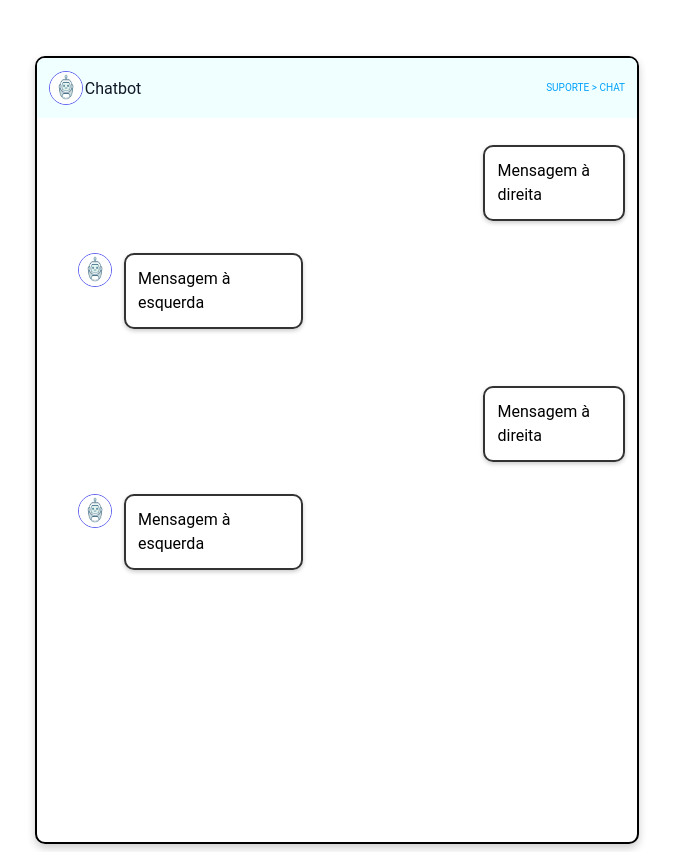
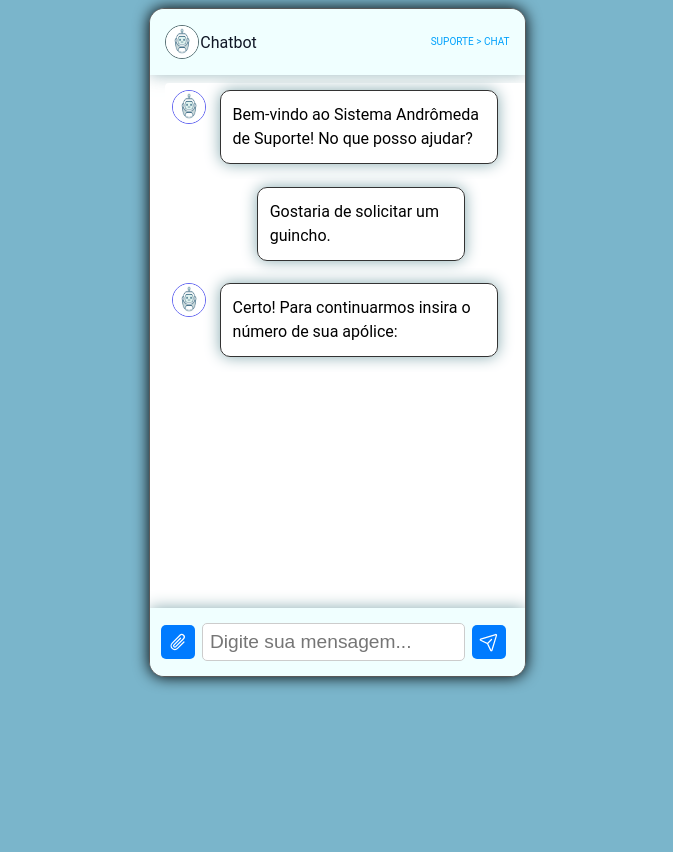
Before and after one commit to caiorr1/ReponsiveWeb-NewProject, a Next.js app: page /prototipo in a window 1280 px wide. Shown: the whole page, without its empty margins (303-976 px from the left). After the commit the page ends 800 px from the top, so only its background shows below. Built offline with nearby package versions, Linux system fonts and the light colour scheme; grey boxes are pictures that could not be loaded.

Commit message:
Ajustes na UX

```diff
--- a/src/app/components/HeaderChat/styled.js
+++ b/src/app/components/HeaderChat/styled.js
@@ -4,15 +4,17 @@ import styled from 'styled-components';
 const HeaderContainer = styled.header`
   background-color: #f0ffff;
   color: #00A1FC;
-  padding: 2%; /* Ajuste para 2% da altura do MobileScreenSimulation */
+  padding: 4%;
   font-family: 'Roboto', sans-serif;
+  box-shadow: 0 0 15px rgba(135, 170, 176, 0.8);
+
 `;
 
 const HeaderContent = styled.div`
   display: flex;
   align-items: center;
   justify-content: space-between;
-  max-width: 588px; /* Ajuste para a largura do MobileScreenSimulation */
+  max-width: 588px;
   margin: 0 auto;
 `;
 
@@ -21,12 +23,12 @@ const HeaderLogo = styled.div`
   align-items: center;
 
   img {
-    width: 32px; /* Tamanho fixo do logotipo */
-    height: 32px; /* Tamanho fixo do logotipo */
+    width: 32px;
+    height: 32px;
     flex-shrink: 0;
-    margin-right: 2%; /* Ajuste para 2% da largura do MobileScreenSimulation */
+    margin-right: 2%;
     border-radius: 64px;
-    border: 1px solid #6366F1;
+    border: 1px solid #576f73;
     background: url(<path-to-image>), lightgray 50% / cover no-repeat;
   }
 `;
--- /dev/null
+++ b/src/app/components/Message/messagereceived.js
@@ -0,0 +1,19 @@
+import { MessageText, MessageBubble, MessageSendContainer, MessageReceiveContainer, ChatContainer, SenderIcon } from './styled'
+
+const MessageReceive = ({ text, senderImageUrl }) => {
+  return (
+  <ChatContainer>
+    <MessageReceiveContainer>
+      <SenderIcon imageUrl={senderImageUrl}>
+        <img src={senderImageUrl} alt="Ícone do Remetente" />
+      </SenderIcon>
+      <MessageBubble>
+        <MessageText>{text}</MessageText>
+      </MessageBubble>
+    </MessageReceiveContainer>
+  </ChatContainer>
+  );
+};
+
+
+  export default MessageReceive;
--- /dev/null
+++ b/src/app/components/Message/messagesend.js
@@ -0,0 +1,14 @@
+import { MessageText, MessageBubble, MessageSendContainer, MessageReceiveContainer, ChatContainer, SenderIcon } from './styled'
+
+const MessageSend = ({ text }) => {
+  return (
+    <MessageSendContainer>
+      <MessageBubble>
+        <MessageText>{text}</MessageText>
+      </MessageBubble>
+    </MessageSendContainer>
+  );
+};
+
+
+  export default MessageSend;
--- /dev/null
+++ b/src/app/components/Message/styled.js
@@ -0,0 +1,107 @@
+import styled from 'styled-components';
+
+const ChatContainer = styled.div`
+  display: flex;
+  flex-direction: column;
+  gap: 2%;
+  align-items: flex-start;
+  width: 100%;
+  max-width: 100%;
+  padding: 2% 4%;
+  overflow-y: auto;
+
+  @media (max-width: 768px) {
+    padding: 2% 2%;
+  }
+`;
+
+const MessageSendContainer = styled.div`
+  display: flex;
+  padding: 2%;
+  align-items: flex-start;
+  gap: 1%;
+  margin-left: auto;
+
+  @media (max-width: 768px) {
+    padding: 2% 2%;
+  }
+`;
+
+const MessageReceiveContainer = styled.div`
+  display: flex;
+  padding: 2%;
+  align-items: flex-start;
+  gap: 1%;
+  border-radius: 4px 8px 8px 8px;
+  background: #FFF;
+
+  @media (max-width: 768px) {
+    padding: 2%;
+  }
+`;
+
+const MessageBubble = styled.div`
+  padding: 12px;
+  border-radius: 10px;
+  border: 1px solid #333333;
+  max-width: 70%;
+  word-wrap: break-word;
+  color: black;
+  font-size: 16px;
+  font-family: 'Roboto', sans-serif;
+  font-weight: 400;
+  line-height: 1.5;
+  box-shadow: 0 0 15px rgba(135, 170, 176, 3);
+
+
+  @media (max-width: 768px) {
+    padding: 8px;
+    font-size: 14px;
+  }
+`;
+
+const MessageText = styled.div`
+  flex: 1 1 0;
+  color: black;
+  font-size: 16px;
+  font-family: 'Roboto', sans-serif;
+  font-weight: 400;
+  line-height: 1.5;
+  word-wrap: break-word;
+
+  @media (max-width: 768px) {
+    font-size: 14px;
+  }
+`;
+
+const SenderIcon = styled.div`
+  display: flex;
+  align-items: center;
+
+  img {
+    width: 32px;
+    height: 32px;
+    flex-shrink: 0;
+    margin-right: 10px;
+    border-radius: 64px;
+    border: 1px solid #6366F1;
+    background: url(${props => props.imageUrl}), lightgray 50% / cover no-repeat;
+  }
+
+  @media (max-width: 768px) {
+    img {
+      width: 24px;
+      height: 24px;
+      margin-right: 8px;
+    }
+  }
+`;
+
+export {
+  MessageText,
+  MessageBubble,
+  MessageSendContainer,
+  ChatContainer,
+  MessageReceiveContainer,
+  SenderIcon,
+};
--- a/src/app/components/MessageInput/MessageInput.js
+++ b/src/app/components/MessageInput/MessageInput.js
@@ -1,15 +1,15 @@
 import React from 'react';
-import { MessageInputContainer, MessageField, Button, Icon } from './styled'
+import { MessageInputContainer, MessageField, Button } from './styled'
 
 const MessageInput = () => {
   return (
     <MessageInputContainer>
       <Button>
-        <Icon imageUrl="/images/paperclip.svg" />
+        <img src="/images/paperclip.svg" alt="Ícone Anexo" style={{ width: '20px', height: '20px' }}/>
       </Button>
       <MessageField type="text" placeholder="Digite sua mensagem..." />
       <Button>
-        <Icon imageUrl="/images/paper-plane-tilt.svg" />
+        <img src="/images/paper-plane-tilt.svg" alt="Ícone Enviar" style={{ width: '20px', height: '20px' }}/>
       </Button>
     </MessageInputContainer>
   );
--- a/src/app/components/MessageInput/styled.js
+++ b/src/app/components/MessageInput/styled.js
@@ -4,18 +4,19 @@ const MessageInputContainer = styled.div`
   display: flex;
   flex-wrap: wrap;
   align-items: center;
-  padding: 2% 4%; /* Espaçamento interno para as mensagens como uma porcentagem da largura */
+  padding: 4% 3%;
   background-color: #f0ffff;
-  margin-top: 50%; /* Margem superior como uma porcentagem da altura */
+  margin-top: auto;
+  box-shadow: 0 0 15px rgba(135, 170, 176, 1.2);
 `;
 
 const MessageField = styled.input`
   flex: 1;
-  padding: 1.5% 2%; /* Espaçamento interno como uma porcentagem da largura */
+  padding: 2% 2%;
   border: 1px solid #ccc;
   border-radius: 5px;
-  font-size: 1.2rem; /* Tamanho da fonte responsivo */
-  margin-right: 2%; /* Espaço à direita do campo de mensagem como uma porcentagem da largura */
+  font-size: 1.2rem;
+  margin-right: 2%;
 `;
 
 const Button = styled.button`
@@ -23,29 +24,16 @@ const Button = styled.button`
   color: #fff;
   border: none;
   border-radius: 5px;
-  padding: 3.5% 4%; /* Espaçamento interno como uma porcentagem da largura */
+  padding: 2% 2%;
   cursor: pointer;
-  font-size: 1.2rem; /* Tamanho da fonte responsivo */
+  font-size: 1.2rem;
   flex: 0;
   display: flex;
-  align-items: center; /* Alinhe o conteúdo verticalmente */
-  justify-content: center; /* Centralize o conteúdo horizontalmente */
-  margin-right: 2%; /* Espaço à direita do botão como uma porcentagem da largura */
-  width: 20%; /* Largura do botão como uma porcentagem da largura do contêiner */
-  height: auto; /* Altura automática para acomodar o conteúdo */
+  align-items: center;
+  justify-content: center;
+  margin-right: 2%;
+  width: 20%;
+  height: auto;
 `;
 
-const Icon = ({ imageUrl }) => {
-  return (
-    <img
-      src={imageUrl}
-      alt="Ícone"
-      style={{
-        width: '100%', /* 100% da largura do contêiner */
-        height: '100%', /* 100% da altura do contêiner */
-        objectFit: 'contain', /* A imagem deve se ajustar ao contêiner */
-      }}
-    />
-  );
-};
-export { MessageInputContainer, MessageField, Button,  Icon }
+export { MessageInputContainer, MessageField, Button }
--- a/src/app/components/MobileScreen/mobilescreen.js
+++ b/src/app/components/MobileScreen/mobilescreen.js
@@ -2,16 +2,18 @@ import React from 'react';
 import Header from '../HeaderChat/headerchat'
 import MobileScreenSimulation from './styled';
 import MessageInput from '../MessageInput/MessageInput';
-import ChatMessage from '../MessageSended/messagesended'
+import MessageSend from '../Message/messagesend'
+import MessageReceive from '../Message/messagereceived'
 
 
 export default function MobileScreen(){
   return (
-    <div>
+    <div className="mobile-screen">
       <MobileScreenSimulation>
         <Header></Header>
-        <ChatMessage/>
-        <ChatMessage/>
+        <MessageReceive text="Bem-vindo ao Sistema Andrômeda de Suporte! No que posso ajudar?" senderImageUrl='/images/bot-1.jpg'/>
+        <MessageSend text="Gostaria de solicitar um guincho."/>
+        <MessageReceive text="Certo! Para continuarmos insira o número de sua apólice:" senderImageUrl='/images/bot-1.jpg'/>
         <MessageInput/>
       </MobileScreenSimulation>
     </div>
--- a/src/app/components/MobileScreen/styled.js
+++ b/src/app/components/MobileScreen/styled.js
@@ -3,20 +3,25 @@ import styled from 'styled-components';
 
 
 const MobileScreenSimulation = styled.div`
-  width: 80vw; /* Reduza a largura para 80% da largura da viewport */
-  height: 98vh; /* Mantenha a altura igual à altura da viewport */
-  max-width: 600px; /* Defina uma largura máxima */
-  border: 2px solid #000;
-  border-radius: 10px;
-  margin: 56px auto 0;
-  padding: 0;
-  overflow: hidden;
-  box-shadow: 0 4px 8px rgba(0, 0, 0, 0.2);
-  align-items: center; /* Centraliza os conteúdos verticalmente */
+width: 375px;
+height: 667px;
+border: 1px solid #595959;
+background-color: #fff;
+border-radius: 15px;
+overflow: hidden;
+box-shadow: 0 0 15px rgba(0, 0, 0, 1);
+display: flex;
+flex-direction: column;
+margin: 0 auto;
+position: relative;
+align: center;
 
-  @media (max-width: 768px) {
-    width: 85vw; /* Ajuste a largura em telas menores */
-  }
+@media (max-width: 768px) {
+  width: 90%;
+  height: auto;
+  max-height: 100%;
+}
+
 `;
 
 export default MobileScreenSimulation;
--- /dev/null
+++ b/src/app/prototipo/page.css
@@ -0,0 +1,3 @@
+body {
+    background: #7AB5CB;
+}
--- a/src/app/prototipo/page.js
+++ b/src/app/prototipo/page.js
@@ -2,12 +2,20 @@
 import React from 'react';
 import MobileScreen from '../components/MobileScreen/mobilescreen';
 
+export default function Home() {
 
-export default function Home() {
+  const bodyStyles = {
+    background: '#7AB5CB',
+  };
+
+
   return (
-    <div>
-      <MobileScreen>
-      </MobileScreen>
+  <body style={bodyStyles}>
+      <div>
+        <MobileScreen>
+        </MobileScreen>
     </div>
+  </body>
+
   );
 }
```
